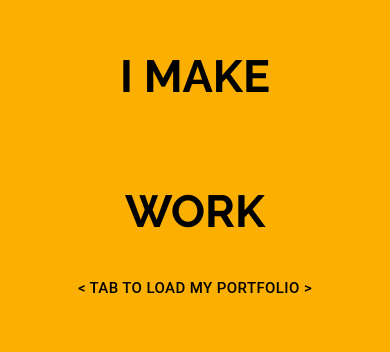
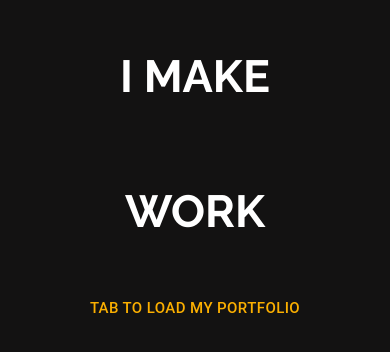
Before and after one commit to patplue/portfolio, a React (Create React App) app: page / in a window 390 px wide. Shown: the part 208-560 px from the top of the page. Built offline with nearby package versions, Linux system fonts and the light colour scheme.

Commit message:
fixed loading animation

```diff
--- a/src/App.css
+++ b/src/App.css
@@ -1,22 +1,29 @@
 html {
   font-family: "Raleway", sans-serif;
   scroll-behavior: smooth;
-  background-color: #fbaf00;
+  background-color: rgb(19, 18, 18);
 }
 body {
   padding: 0;
 }
 
 h1 {
-  color: Black;
+  color: #fbaf00;
 }
 
 p {
   font-size: 15px;
-  color: black;
+  color: white;
+}
+.hidden{
+  opacity: 0;
 }
 .button-container{
+  margin-top: 40px;
   text-align: center;
+}
+.button-text{
+  color: #fbaf00;
 }
 .nav {
   position: sticky;
--- a/src/App.js
+++ b/src/App.js
@@ -15,19 +15,23 @@ import { Container } from "@material-ui/core";
 const App = () => {
   let [loadingState, setLoadingState] = useState(false);
   const loadingStateSet = () => {
-    document.querySelector("#splash-group").classList.add("animate-out")
-    window.setTimeout(()=>{
+    document.querySelector("#splash-group").classList.add("animate-out");
+    window.setTimeout(() => {
       setLoadingState(true);
-    },1000)
+    }, 1000);
   };
 
   if (loadingState === false) {
+    setTimeout(() => {
+      document.querySelector(".button-container").classList.remove("hidden");
+      document.querySelector(".button-container").classList.add("animate");
+    }, 2000);
     return (
       <div id="splash-group">
         <SplashScreen />
-        <div className="button-container">
+        <div className="button-container hidden">
           <Button onClick={loadingStateSet}>
-            <p>&lt; tab to load my Portfolio &gt;</p>
+            <p className="button-text">tab to load my Portfolio</p>
           </Button>
         </div>
       </div>
@@ -37,7 +41,7 @@ const App = () => {
       <div className="animate">
         <div className="progress-flex">
           <ProgressBar
-            color="#000"
+            color="#fbaf00"
             height={10}
             direction="right"
             position="top"
--- a/src/Components/SplashScreen/SplashScreen.css
+++ b/src/Components/SplashScreen/SplashScreen.css
@@ -1,5 +1,5 @@
 #container {
-  color: black;
+  color: white;
   text-transform: uppercase;
   font-size: 60px;
   line-height: 45px;
@@ -95,7 +95,7 @@ p {
 
 @media only screen and (max-width: 768px) {
   #container {
-    color: black;
+    color: white;
     text-transform: uppercase;
     font-size: 45px;
     line-height: 45px;
```
